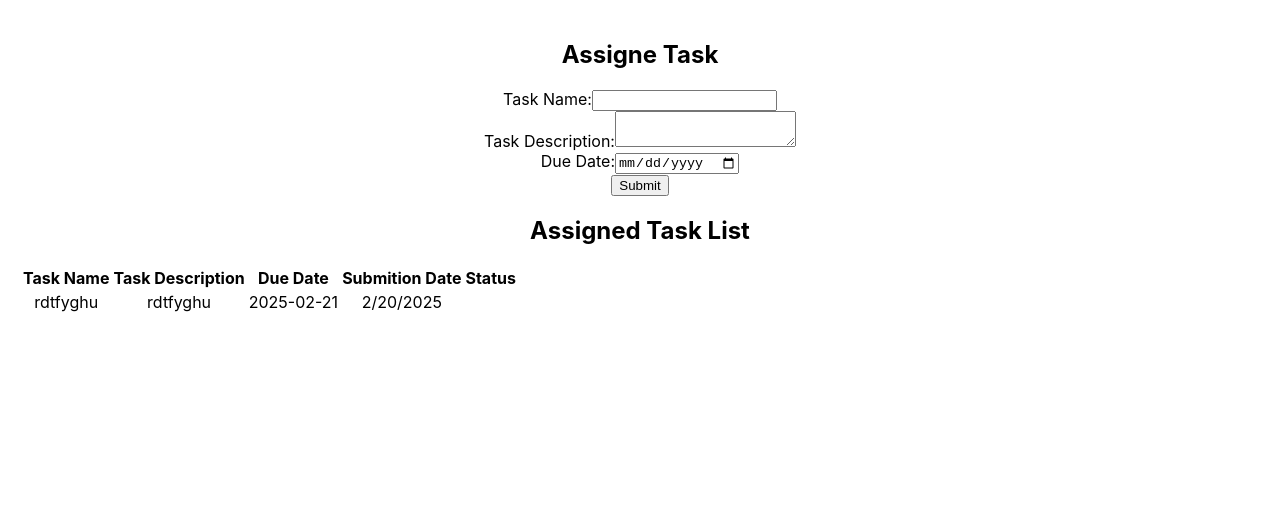
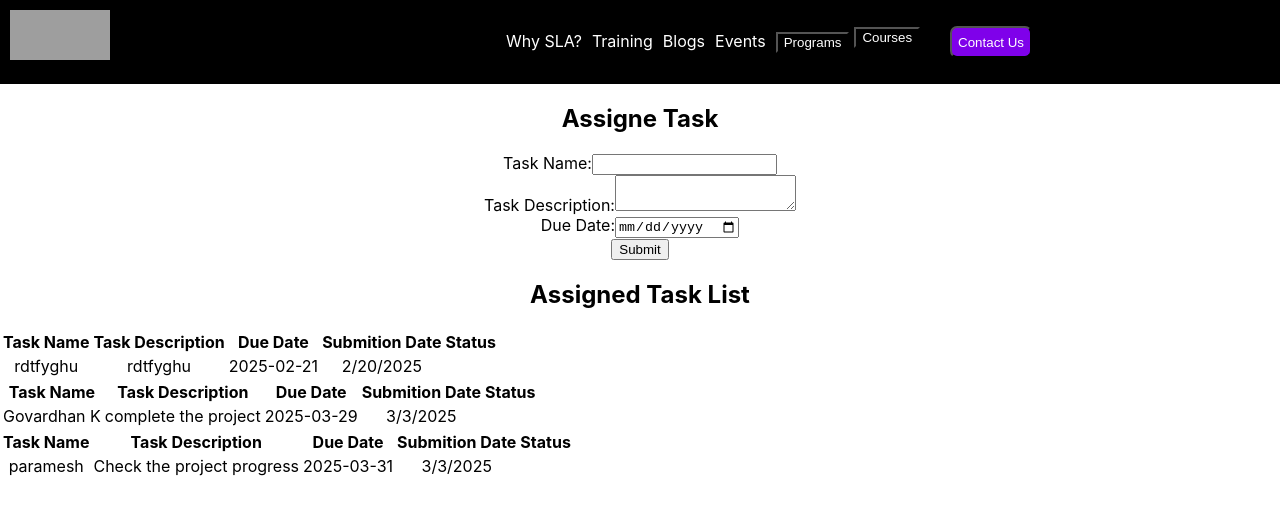
Before and after one commit to GovardhanKurli/TaskHub, a React (Create React App) app: page /TaskForm in a window 1280 px wide. Shown: the top 514 px of the page. Built offline with nearby package versions, Linux system fonts and the light colour scheme; data requests are answered from the project's data file; grey boxes are pictures that could not be loaded.

Commit message:
new changes

```diff
--- a/db.json
+++ b/db.json
@@ -1,12 +1,25 @@
 {
   "posts": [
-
     {
       "id": "1e67",
       "name": "rdtfyghu",
       "description": "rdtfyghu",
       "dueDate": "2025-02-21",
       "SubmitioDate": "2/20/2025"
+    },
+    {
+      "id": "48f3",
+      "name": "Govardhan K",
+      "description": "complete the project ",
+      "dueDate": "2025-03-29",
+      "SubmitioDate": "3/3/2025"
+    },
+    {
+      "id": "24b6",
+      "name": "paramesh ",
+      "description": "Check the project progress ",
+      "dueDate": "2025-03-31",
+      "SubmitioDate": "3/3/2025"
     }
   ],
   "comments": [
--- a/package.json
+++ b/package.json
@@ -11,6 +11,7 @@
     "json-server": "^1.0.0-beta.3",
     "react": "^19.0.0",
     "react-dom": "^19.0.0",
+    "react-router-dom": "^7.2.0",
     "react-scripts": "5.0.1",
     "web-vitals": "^2.1.4"
   },
--- a/src/App.css
+++ b/src/App.css
@@ -1,7 +1,7 @@
 .App {
   text-align: center;
   /* background-color: rgb(19, 19, 19); */
- padding: 20px;
+ /* padding: 20px; */
 }
 
 .App-logo {
--- a/src/App.js
+++ b/src/App.js
@@ -3,30 +3,22 @@ import './App.css';
 import Navbar from './NavigationBar';
 import Content from './content/content.jsx'
 import TaskForm from './Form-task/formSheet.jsx';
-
+import { BrowserRouter as Router, Route, Routes } from 'react-router-dom';
 function App() {
   return (
     <div className="App">
-      {/* <header className="App-header">
-        <img src={logo} className="App-logo" alt="logo" />
-        <p>
-          Edit <code>src/App.js</code> and save to reload.
-        </p>
-        <a
-          className="App-link"
-          href="https://reactjs.org"
-          target="_blank"
-          rel="noopener noreferrer"
-        >
-          Learn React
-        </a>
-      </header> */}
-      {/* <Navbar/>
 
-      <Content/> */}
-    <  TaskForm/>
+         {/* <Content/> */}
+ <Router>
+ <Navbar/>
 
-      {/* <h3>this is demo project</h3> */}
+   <Routes>
+     <Route exact path="/TaskForm" element={<TaskForm />} />
+     <Route exact path="/" element={<Content />} />
+   </Routes>
+
+ </Router>
+
     </div>
   );
 }
--- a/src/Form-task/formSheet.jsx
+++ b/src/Form-task/formSheet.jsx
@@ -21,7 +21,7 @@ const TaskForm = () => {
     Axios.post("http://localhost:5000/posts", task)
       .then((res) => {
         console.log("Task Submitted:", res.data);
-        alert("Task Submitted Successfully");
+        alert("Task Assumed Successfully");
         getdata();
         setTask({
           name: "",
--- a/src/content/content.css
+++ b/src/content/content.css
@@ -30,6 +30,7 @@
     height: 30px;
     border-radius: 5px;
     background-color: #161F2C;
+    color: white;
 
 }
 .sub-content{
@@ -50,3 +51,26 @@
     font-size: 16px;
     margin-top: 10px;
 }
+
+
+.task-btn {
+    background: linear-gradient(135deg, #4F46E5, #3B82F6);
+    color: white;
+    padding: 10px 20px;
+    font-size: 16px;
+    font-weight: bold;
+    border: none;
+    border-radius: 8px;
+    cursor: pointer;
+    box-shadow: 2px 4px 10px rgba(0, 0, 0, 0.2);
+    transition: all 0.3s ease-in-out;
+    position: relative;
+  }
+
+  .task-btn:hover {
+    background: linear-gradient(135deg, #4338CA, #2563EB);
+    transform: scale(1.05);
+  }
+
+  .task-btn:active {
+    transform: scale(0.98);}
--- a/src/content/content.jsx
+++ b/src/content/content.jsx
@@ -1,7 +1,13 @@
 import React from "react";
 import "./content.css";
+import { useNavigate } from "react-router-dom";
+
 
 const Content = () => {
+  const Navigate = useNavigate();
+  const handleClick = () => {
+    Navigate("/TaskForm");
+  };
   return (
     <>
 
@@ -56,13 +62,14 @@ Con</a></li>
 
       {/* ?contener2 */}
       <div className="content-2">
-        {/* <button>dlkgfh</button> */}
+
         <img
           src="https://www.skilllearningacademy.com/static/media/HomeBanner.5f25adb32ab82243fcb5.png"
           alt="img"
           className="tree-img"
           style={{}}
         />
+        <button class="task-btn" onClick={handleClick}>Tasks</button>
       </div>
     </div>
     </>
```
Also changed, not shown: 1 other file (tests, documents, lock files or other folders).
